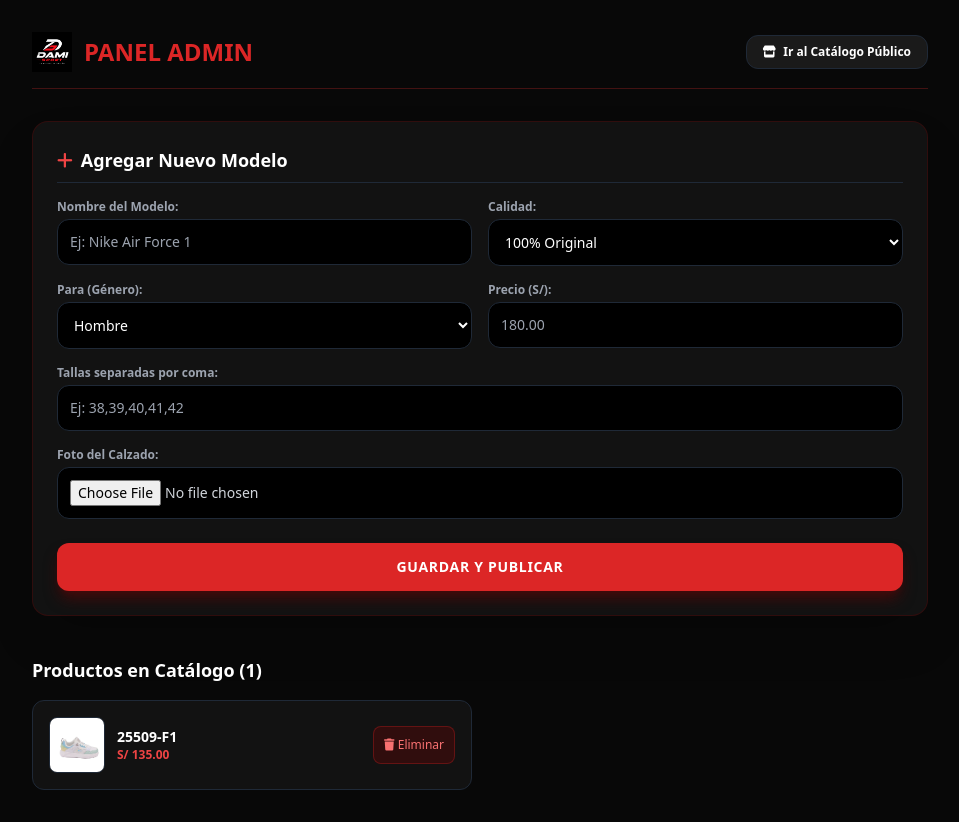
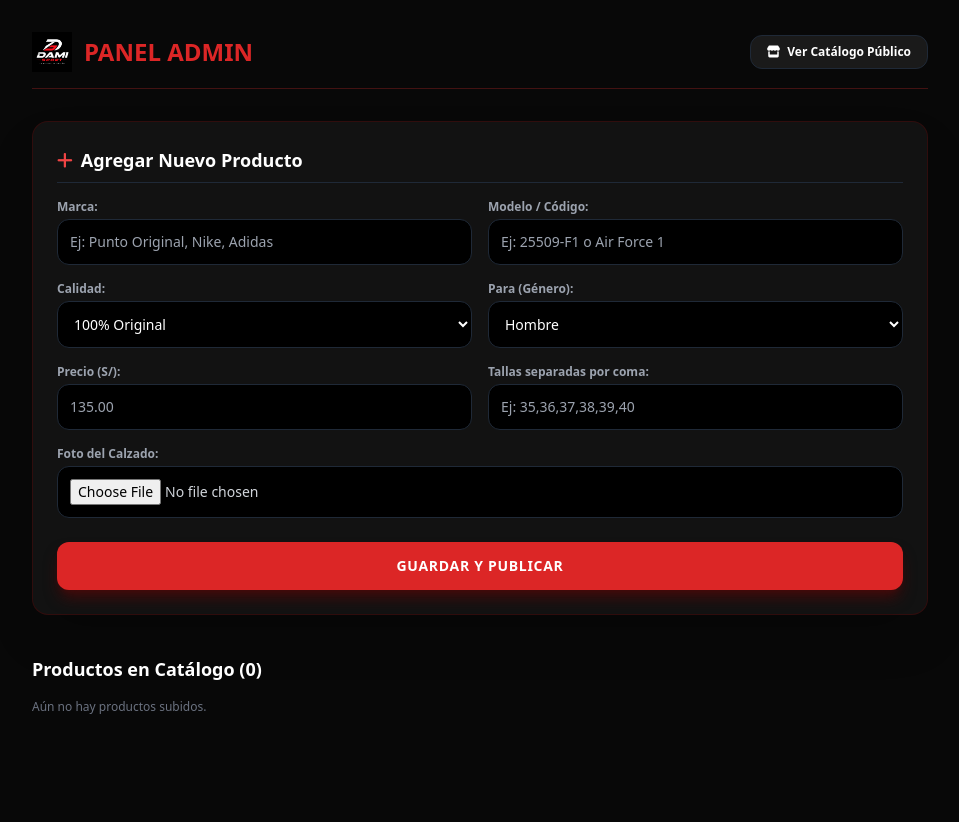
Before and after one commit to eancalleurbina388-lgtm/dami_sport, a Flask app: page /admin in a window 1280 px wide. Shown: the whole page, without its empty margins (160-1119 px from the left). After the commit the page ends 714 px from the top, so only its background shows below. Run offline with Flask 3, Linux system fonts and the light colour scheme; data comes from the database, SQL or seed files in the repository; data that the repository does not hold is empty; some libraries are stand-ins or nearby versions.

Commit message:
separar marca y modelo

```diff
--- a/app.py
+++ b/app.py
@@ -5,20 +5,19 @@ from werkzeug.utils import secure_filename
 
 app = Flask(__name__)
 
-# Configurar carpeta de subida de imágenes
 UPLOAD_FOLDER = os.path.join(app.root_path, 'static', 'uploads')
 app.config['UPLOAD_FOLDER'] = UPLOAD_FOLDER
 os.makedirs(UPLOAD_FOLDER, exist_ok=True)
 
 DB_PATH = os.path.join(app.root_path, 'database.db')
 
-# Inicializar Base de Datos
 def init_db():
     conn = sqlite3.connect(DB_PATH)
     cursor = conn.cursor()
     cursor.execute('''
         CREATE TABLE IF NOT EXISTS productos (
             id INTEGER PRIMARY KEY AUTOINCREMENT,
+            marca TEXT NOT NULL,
             nombre TEXT NOT NULL,
             calidad TEXT NOT NULL,
             genero TEXT NOT NULL,
@@ -32,20 +31,19 @@ def init_db():
 
 init_db()
 
-# Ruta Principal (Catálogo)
 @app.route('/')
 def index():
     conn = sqlite3.connect(DB_PATH)
     cursor = conn.cursor()
-    cursor.execute('SELECT id, nombre, calidad, genero, precio, tallas, imagen FROM productos ORDER BY id DESC')
+    cursor.execute('SELECT id, marca, nombre, calidad, genero, precio, tallas, imagen FROM productos ORDER BY id DESC')
     productos = cursor.fetchall()
     conn.close()
     return render_template('index.html', productos=productos)
 
-# Ruta del Panel Admin
 @app.route('/admin', methods=['GET', 'POST'])
 def admin():
     if request.method == 'POST':
+        marca = request.form.get('marca', 'Punto Original')
         nombre = request.form.get('nombre', '')
         calidad = request.form.get('calidad', '')
         genero = request.form.get('genero', '')
@@ -62,9 +60,9 @@ def admin():
             conn = sqlite3.connect(DB_PATH)
             cursor = conn.cursor()
             cursor.execute('''
-                INSERT INTO productos (nombre, calidad, genero, precio, tallas, imagen)
-                VALUES (?, ?, ?, ?, ?, ?)
-            ''', (nombre, calidad, genero, precio, tallas, imagen_db))
+                INSERT INTO productos (marca, nombre, calidad, genero, precio, tallas, imagen)
+                VALUES (?, ?, ?, ?, ?, ?, ?)
+            ''', (marca, nombre, calidad, genero, precio, tallas, imagen_db))
             conn.commit()
             conn.close()
 
@@ -72,12 +70,11 @@ def admin():
 
     conn = sqlite3.connect(DB_PATH)
     cursor = conn.cursor()
-    cursor.execute('SELECT id, nombre, calidad, genero, precio, tallas, imagen FROM productos ORDER BY id DESC')
+    cursor.execute('SELECT id, marca, nombre, calidad, genero, precio, tallas, imagen FROM productos ORDER BY id DESC')
     productos = cursor.fetchall()
     conn.close()
     return render_template('admin.html', productos=productos)
 
-# Ruta para eliminar producto
 @app.route('/eliminar/<int:id>', methods=['POST'])
 def eliminar(id):
     conn = sqlite3.connect(DB_PATH)
--- a/templates/admin.html
+++ b/templates/admin.html
@@ -16,20 +16,25 @@
                 <h1 class="text-xl sm:text-2xl font-black uppercase text-red-600">Panel Admin</h1>
             </div>
             <a href="/" class="bg-[#1a1a1a] hover:bg-red-600 border border-gray-800 text-xs font-bold px-4 py-2 rounded-xl transition">
-                <i class="fa-solid fa-store mr-1"></i> Ir al Catálogo Público
+                <i class="fa-solid fa-store mr-1"></i> Ver Catálogo Público
             </a>
         </div>
 
-        <!-- Formulario de Subida -->
+        <!-- Formulario -->
         <div class="bg-[#121212] border border-red-950/60 rounded-2xl p-6 shadow-2xl mb-10">
             <h2 class="text-lg font-bold text-white mb-4 border-b border-gray-800 pb-2">
-                <i class="fa-solid fa-plus text-red-500 mr-2"></i>Agregar Nuevo Modelo
+                <i class="fa-solid fa-plus text-red-500 mr-2"></i>Agregar Nuevo Producto
             </h2>
 
             <form action="/admin" method="POST" enctype="multipart/form-data" class="grid grid-cols-1 sm:grid-cols-2 gap-4">
                 <div>
-                    <label class="block text-xs text-gray-400 font-bold mb-1">Nombre del Modelo:</label>
-                    <input type="text" name="nombre" placeholder="Ej: Nike Air Force 1" required class="w-full bg-black border border-gray-800 rounded-xl p-3 text-sm text-white focus:outline-none focus:border-red-600">
+                    <label class="block text-xs text-gray-400 font-bold mb-1">Marca:</label>
+                    <input type="text" name="marca" placeholder="Ej: Punto Original, Nike, Adidas" required class="w-full bg-black border border-gray-800 rounded-xl p-3 text-sm text-white focus:outline-none focus:border-red-600">
+                </div>
+
+                <div>
+                    <label class="block text-xs text-gray-400 font-bold mb-1">Modelo / Código:</label>
+                    <input type="text" name="nombre" placeholder="Ej: 25509-F1 o Air Force 1" required class="w-full bg-black border border-gray-800 rounded-xl p-3 text-sm text-white focus:outline-none focus:border-red-600">
                 </div>
 
                 <div>
@@ -52,12 +57,12 @@
 
                 <div>
                     <label class="block text-xs text-gray-400 font-bold mb-1">Precio (S/):</label>
-                    <input type="number" step="0.01" name="precio" placeholder="180.00" required class="w-full bg-black border border-gray-800 rounded-xl p-3 text-sm text-white focus:outline-none focus:border-red-600">
+                    <input type="number" step="0.01" name="precio" placeholder="135.00" required class="w-full bg-black border border-gray-800 rounded-xl p-3 text-sm text-white focus:outline-none focus:border-red-600">
                 </div>
 
-                <div class="sm:col-span-2">
+                <div>
                     <label class="block text-xs text-gray-400 font-bold mb-1">Tallas separadas por coma:</label>
-                    <input type="text" name="tallas" placeholder="Ej: 38,39,40,41,42" required class="w-full bg-black border border-gray-800 rounded-xl p-3 text-sm text-white focus:outline-none focus:border-red-600">
+                    <input type="text" name="tallas" placeholder="Ej: 35,36,37,38,39,40" required class="w-full bg-black border border-gray-800 rounded-xl p-3 text-sm text-white focus:outline-none focus:border-red-600">
                 </div>
 
                 <div class="sm:col-span-2">
@@ -73,16 +78,17 @@
             </form>
         </div>
 
-        <!-- Lista de Productos para Eliminar o Gestionar -->
+        <!-- Lista de Productos -->
         <h2 class="text-lg font-bold text-white mb-4">Productos en Catálogo ({{ productos|length }})</h2>
         <div class="grid grid-cols-1 sm:grid-cols-2 gap-4">
             {% for p in productos %}
             <div class="bg-[#121212] border border-gray-800 rounded-xl p-4 flex gap-4 items-center justify-between">
                 <div class="flex items-center gap-3">
-                    <img src="{{ url_for('static', filename=p[6]) }}" class="w-14 h-14 object-cover rounded-lg border border-gray-800">
+                    <img src="{{ url_for('static', filename=p[7]) }}" class="w-14 h-14 object-cover rounded-lg border border-gray-800">
                     <div>
-                        <h3 class="font-bold text-sm text-white">{{ p[1] }}</h3>
-                        <p class="text-xs text-red-500 font-semibold">S/ {{ "%.2f"|format(p[4]) }}</p>
+                        <span class="text-[10px] text-red-500 font-bold uppercase block">{{ p[1] }}</span>
+                        <h3 class="font-bold text-sm text-white">{{ p[2] }}</h3>
+                        <p class="text-xs text-gray-400">S/ {{ "%.2f"|format(p[5]) }}</p>
                     </div>
                 </div>
                 <form action="/eliminar/{{ p[0] }}" method="POST">
```
Also changed, not shown: templates/index.html (+19 -18 lines).
